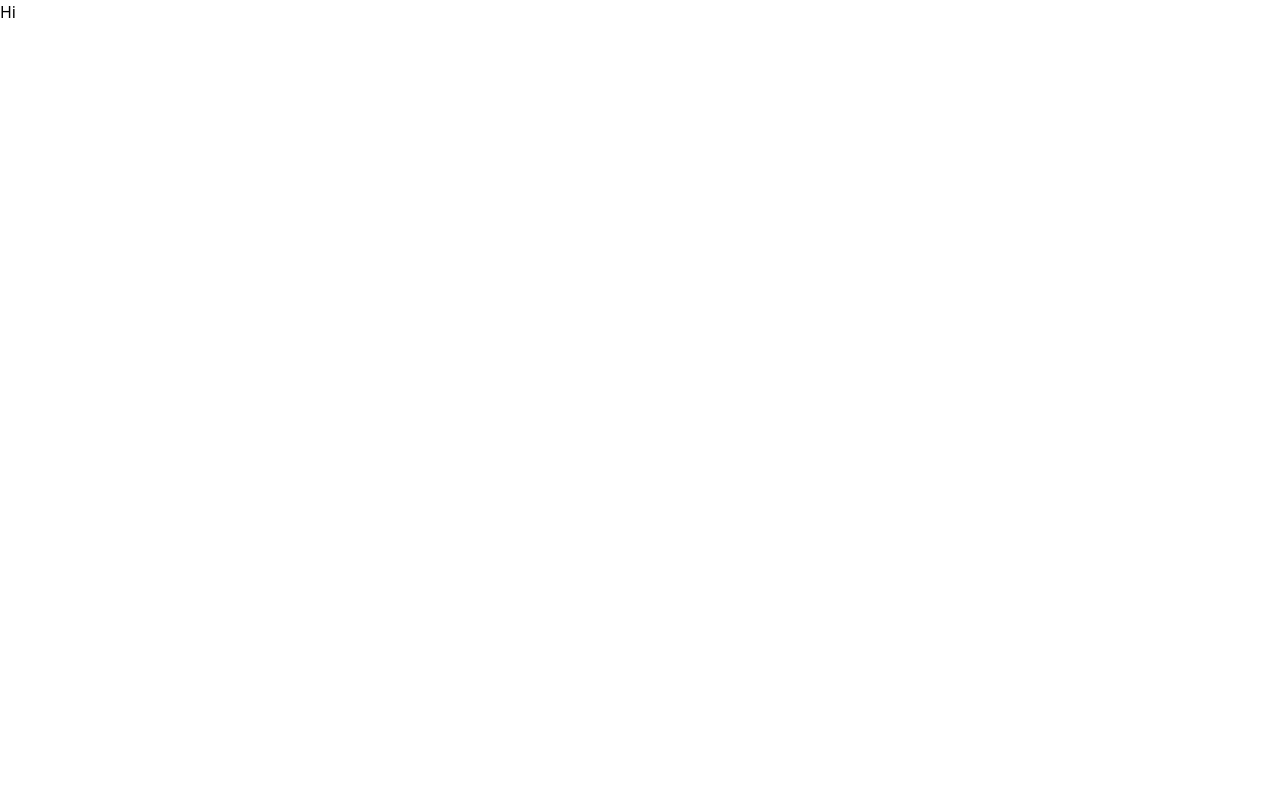
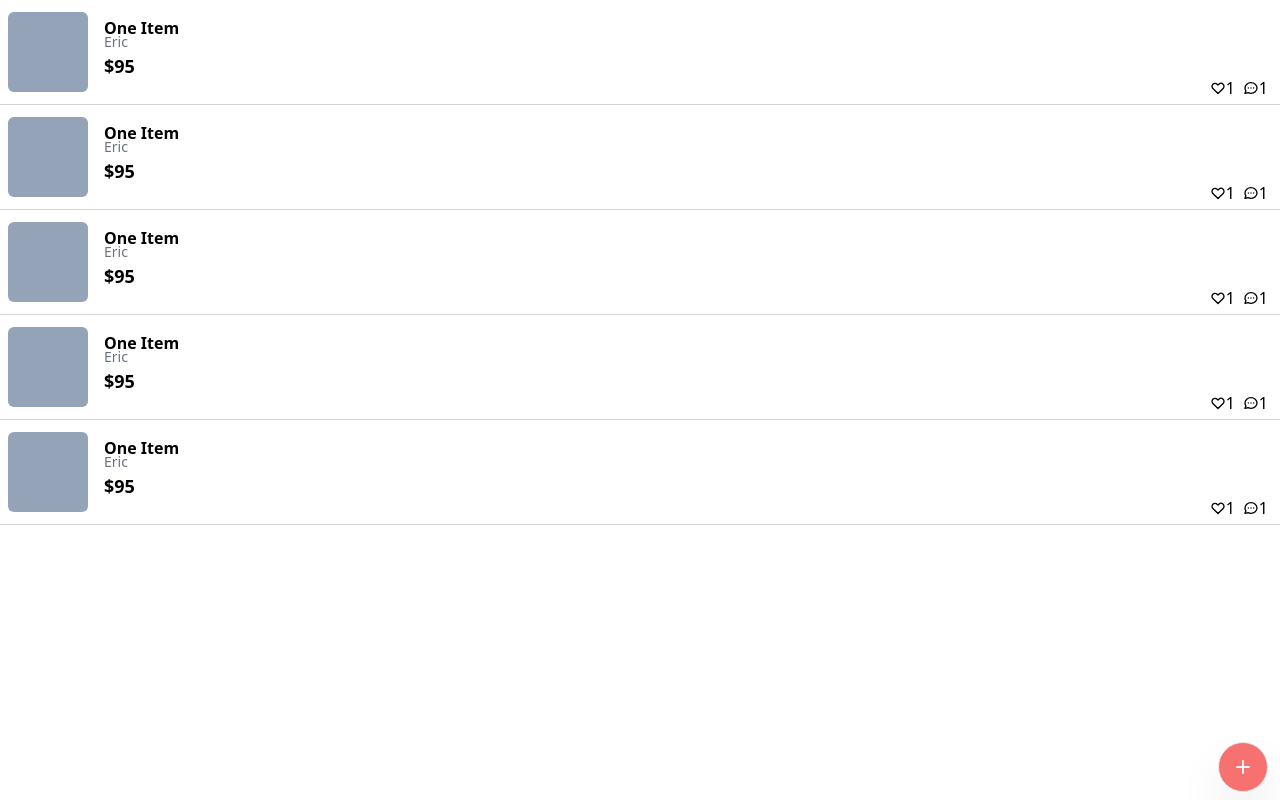
Before and after one commit to rnrudxo2872/market-c, a Next.js app: page / in a window 1280 px wide. Built offline with nearby package versions, Linux system fonts and the light colour scheme.

Commit message:
home screen

```diff
--- a/pages/index.tsx
+++ b/pages/index.tsx
@@ -1,7 +1,92 @@
 import type { NextPage } from "next";
 
 const Home: NextPage = () => {
-  return <div>Hi</div>;
+  return (
+    <div>
+      <div>
+        {[1, 1, 1, 1, 1].map((_, index) => (
+          <div
+            key={index}
+            className="flex border-b items-center border-stone-300 relative"
+          >
+            <section className="py-3 px-2">
+              <div className="w-20 h-20 rounded-md bg-slate-400"></div>
+            </section>
+            <section className="ml-2">
+              <div className="flex flex-col leading-[0.5em]">
+                <span className="font-semibold">One Item</span>
+                <span className="text-gray-500 text-sm">Eric</span>
+                <span className="font-bold text-lg">
+                  {Number.prototype.toLocaleString.call(95, "en-US", {
+                    maximumFractionDigits: 0,
+                    currency: "USD",
+                    style: "currency",
+                  })}
+                </span>
+              </div>
+            </section>
+            <section className="absolute bottom-1 right-3 flex gap-x-2">
+              <div className="flex items-center">
+                <button>
+                  <svg
+                    className="w-4 h-4"
+                    fill="none"
+                    stroke="currentColor"
+                    viewBox="0 0 24 24"
+                    xmlns="http://www.w3.org/2000/svg"
+                  >
+                    <path
+                      strokeLinecap="round"
+                      strokeLinejoin="round"
+                      strokeWidth="2"
+                      d="M4.318 6.318a4.5 4.5 0 000 6.364L12 20.364l7.682-7.682a4.5 4.5 0 00-6.364-6.364L12 7.636l-1.318-1.318a4.5 4.5 0 00-6.364 0z"
+                    ></path>
+                  </svg>
+                </button>
+                {1}
+              </div>
+              <div className="flex items-center">
+                <button>
+                  <svg
+                    className="w-4 h-4"
+                    fill="none"
+                    stroke="currentColor"
+                    viewBox="0 0 24 24"
+                    xmlns="http://www.w3.org/2000/svg"
+                  >
+                    <path
+                      strokeLinecap="round"
+                      strokeLinejoin="round"
+                      strokeWidth="2"
+                      d="M8 12h.01M12 12h.01M16 12h.01M21 12c0 4.418-4.03 8-9 8a9.863 9.863 0 01-4.255-.949L3 20l1.395-3.72C3.512 15.042 3 13.574 3 12c0-4.418 4.03-8 9-8s9 3.582 9 8z"
+                    ></path>
+                  </svg>
+                </button>
+                {1}
+              </div>
+            </section>
+          </div>
+        ))}
+      </div>
+      <button className="fixed bottom-2 right-3 border rounded-full bg-red-400 p-3 shadow-2xl hover:bg-red-500">
+        <svg
+          className="h-6 w-6 text-stone-100"
+          xmlns="http://www.w3.org/2000/svg"
+          fill="none"
+          viewBox="0 0 24 24"
+          stroke="currentColor"
+          aria-hidden="true"
+        >
+          <path
+            strokeLinecap="round"
+            strokeLinejoin="round"
+            strokeWidth="2"
+            d="M12 6v6m0 0v6m0-6h6m-6 0H6"
+          />
+        </svg>
+      </button>
+    </div>
+  );
 };
 
 export default Home;
```
